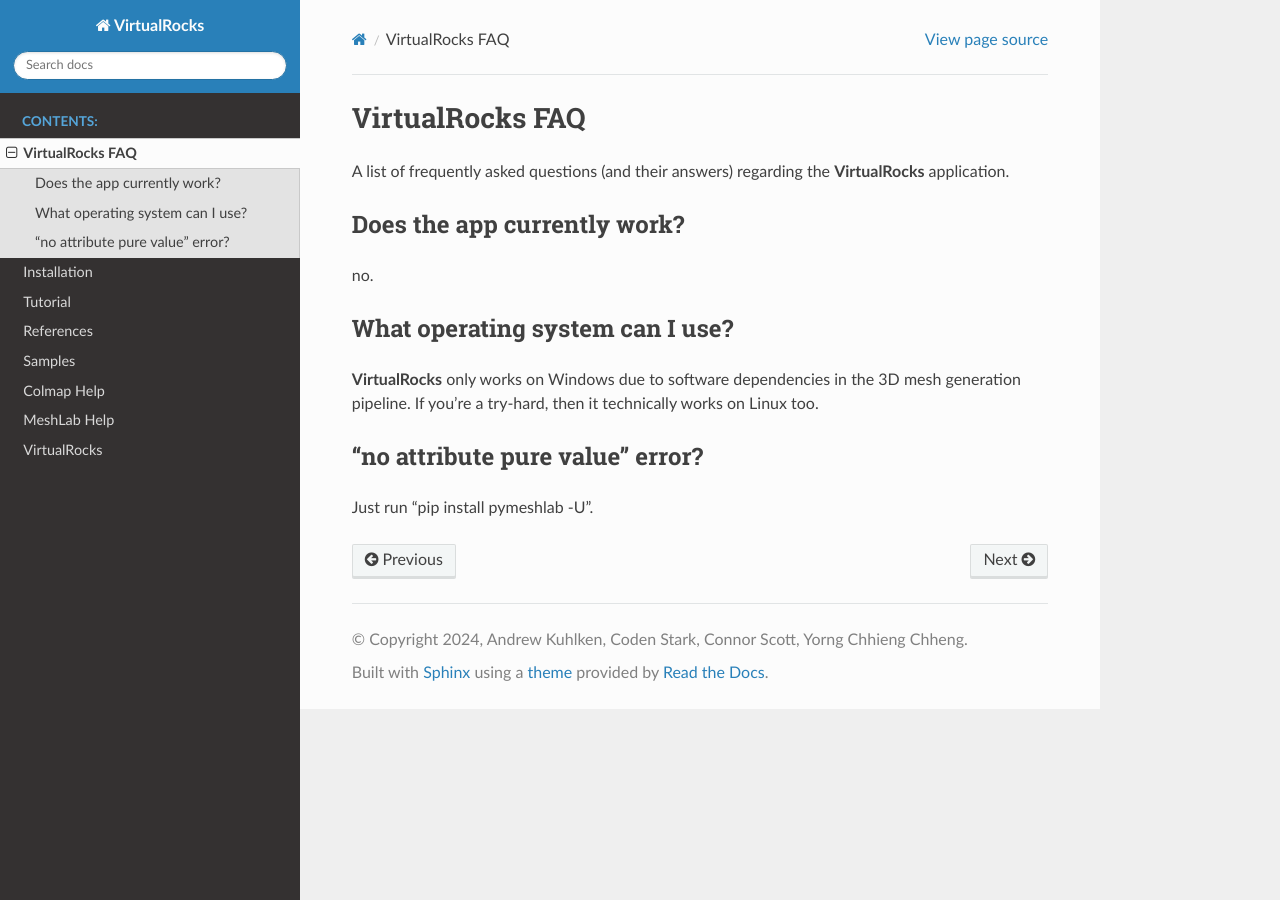
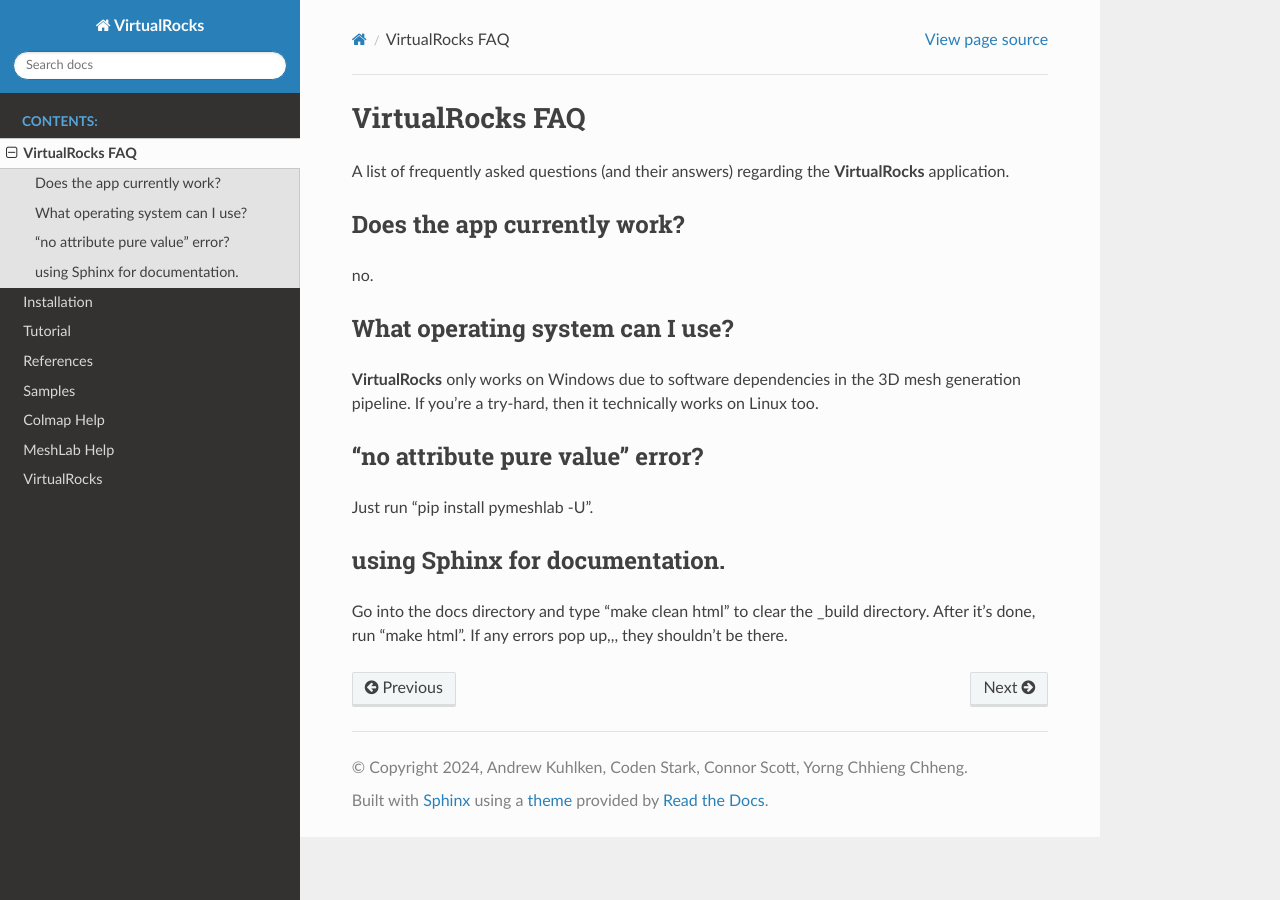
Before and after one commit to akuhlken/VirtualRocks, a Sphinx documentation site: the page built from docs/FAQ.rst, in a window 1280 px wide. Built offline with Sphinx 7.4.7 and the Read the Docs theme 2.0.0, drawn with Linux system fonts in a browser that asks for light colours.

Commit message:
added description of how to make the docs in the FAQ

```diff
--- a/docs/FAQ.rst
+++ b/docs/FAQ.rst
@@ -23,3 +23,9 @@
 ^^^^^^^^^^^^^^^^^^^^^^^^^^^^^^^^^
 
 Just run "pip install pymeshlab -U".
+
+
+using Sphinx for documentation.
+^^^^^^^^^^^^^^^^^^^^^^^^^^^^^^^^^
+Go into the docs directory and type "make clean html" to clear the _build directory. After it's done,
+run "make html". If any errors pop up,,, they shouldn't be there.
```
